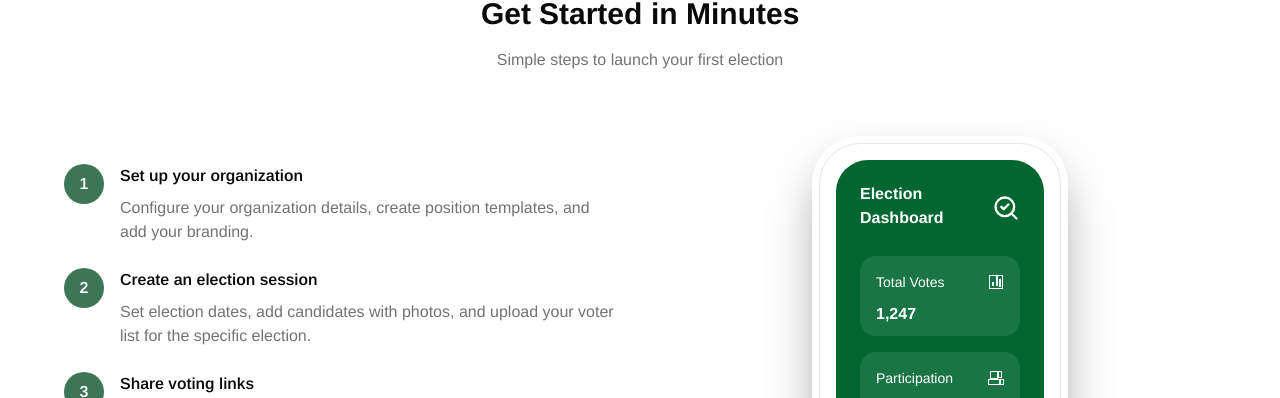
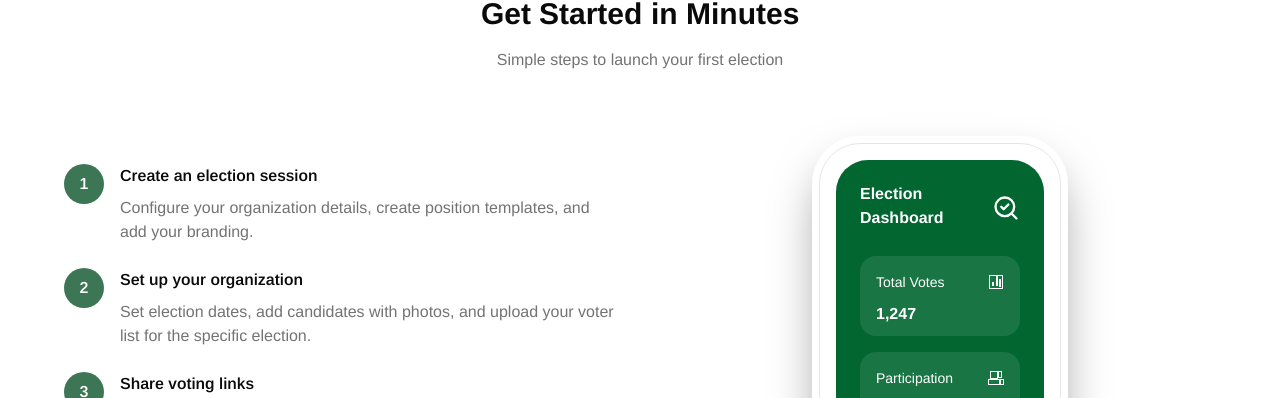
Before and after one commit to CSci-153-Web-Systems-and-Technologies/batch-2025-soes-web, a Next.js app: page / in a window 1280 px wide. Shown: the part 1286-1684 px from the top of the page. Built offline with nearby package versions, Linux system fonts and the light colour scheme.

Commit message:
Refactors information display into component
Replaces hardcoded information sections with a reusable
Information component for better maintainability and
code clarity. This change simplifies the page structure
and promotes consistency in displaying informational
content.

```diff
--- a/app/page.tsx
+++ b/app/page.tsx
@@ -7,10 +7,31 @@ import { Button } from "@/components/ui/button";
 import { Shield, Vote, Eye, Zap, Bell, Globe } from "lucide-react";
 import LandingCard from "@/components/LandingCard";
 
+interface informationProps {
+  number: string;
+  title: string;
+  description: string;
+}
+
+const handleAnimationComplete = () => {
+  console.log("Animation completed!");
+};
+
+const Information = ({ number, title, description }: informationProps) => {
+  return (
+    <div className="flex gap-4">
+      <div className="flex-shrink-0 w-10 h-10 bg-green-900/80 rounded-full flex items-center justify-center text-white font-semibold">
+        {number}
+      </div>
+      <div>
+        <h3 className="font-semibold mb-2">{title}</h3>
+        <p className="text-muted-foreground">{description}</p>
+      </div>
+    </div>
+  );
+};
+
 const page = () => {
-  const handleAnimationComplete = () => {
-    console.log("Animation completed!");
-  };
   return (
     <div className="min-h-screen">
       {/* Section 1 */}
@@ -144,63 +165,30 @@ const page = () => {
           <div className="grid grid-cols-1 lg:grid-cols-2 gap-12 items-center">
             {/* Left */}
             <div className="space-y-6">
-              <div className="flex gap-4">
-                <div className="flex-shrink-0 w-10 h-10 bg-green-900/80 rounded-full flex items-center justify-center text-white font-semibold">
-                  1
-                </div>
-                <div>
-                  <h3 className="font-semibold mb-2">
-                    Set up your organization
-                  </h3>
-                  <p className="text-muted-foreground">
-                    Configure your organization details, create position
-                    templates, and add your branding.
-                  </p>
-                </div>
-              </div>
-
-              <div className="flex gap-4">
-                <div className="flex-shrink-0 w-10 h-10 bg-green-900/80 rounded-full flex items-center justify-center text-white font-semibold">
-                  2
-                </div>
-                <div>
-                  <h3 className="font-semibold mb-2">
-                    Create an election session
-                  </h3>
-                  <p className="text-muted-foreground">
-                    Set election dates, add candidates with photos, and upload
-                    your voter list for the specific election.
-                  </p>
-                </div>
-              </div>
-
-              <div className="flex gap-4">
-                <div className="flex-shrink-0 w-10 h-10 bg-green-900/80 rounded-full flex items-center justify-center text-white font-semibold">
-                  3
-                </div>
-                <div>
-                  <h3 className="font-semibold mb-2">Share voting links</h3>
-                  <p className="text-muted-foreground">
-                    Generate unique voting links and distribute them to your
-                    registered voters securely.
-                  </p>
-                </div>
-              </div>
-
-              <div className="flex gap-4">
-                <div className="flex-shrink-0 w-10 h-10 bg-green-900/80 rounded-full flex items-center justify-center text-white font-semibold">
-                  4
-                </div>
-                <div>
-                  <h3 className="font-semibold mb-2">
-                    Monitor & publish results
-                  </h3>
-                  <p className="text-muted-foreground">
-                    Track votes in real-time and publish transparent results for
-                    everyone to see.
-                  </p>
-                </div>
-              </div>
+              <Information
+                number="1"
+                title="Create an election session"
+                description="Configure your organization details, create position
+                    templates, and add your branding."
+              />
+              <Information
+                number="2"
+                title="Set up your organization"
+                description="Set election dates, add candidates with photos, and upload
+                    your voter list for the specific election."
+              />
+              <Information
+                number="3"
+                title="Share voting links"
+                description="Generate unique voting links and distribute them to your
+                    registered voters securely."
+              />
+              <Information
+                number="4"
+                title="Monitor & publish results"
+                description="Track votes in real-time and publish transparent results for
+                    everyone to see."
+              />
             </div>
 
             {/* Right */}
@@ -214,7 +202,6 @@ const page = () => {
       </section>
 
       {/* Section 4 */}
-
     </div>
   );
 };
```
